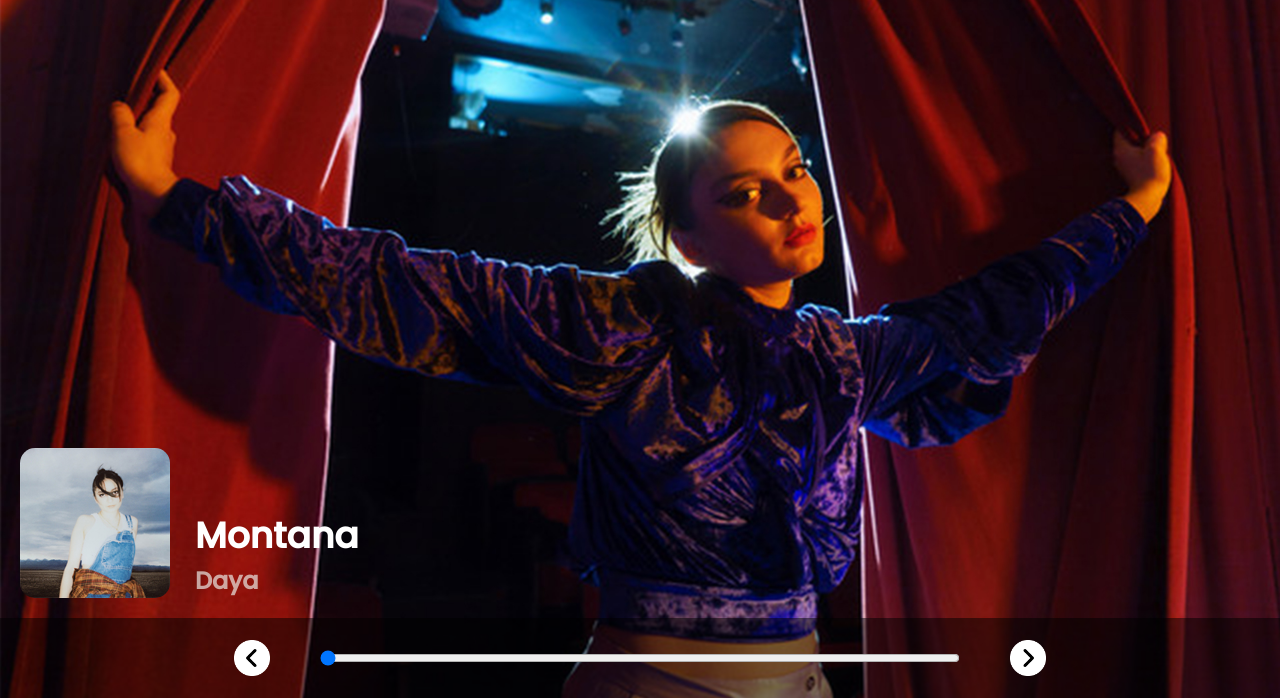
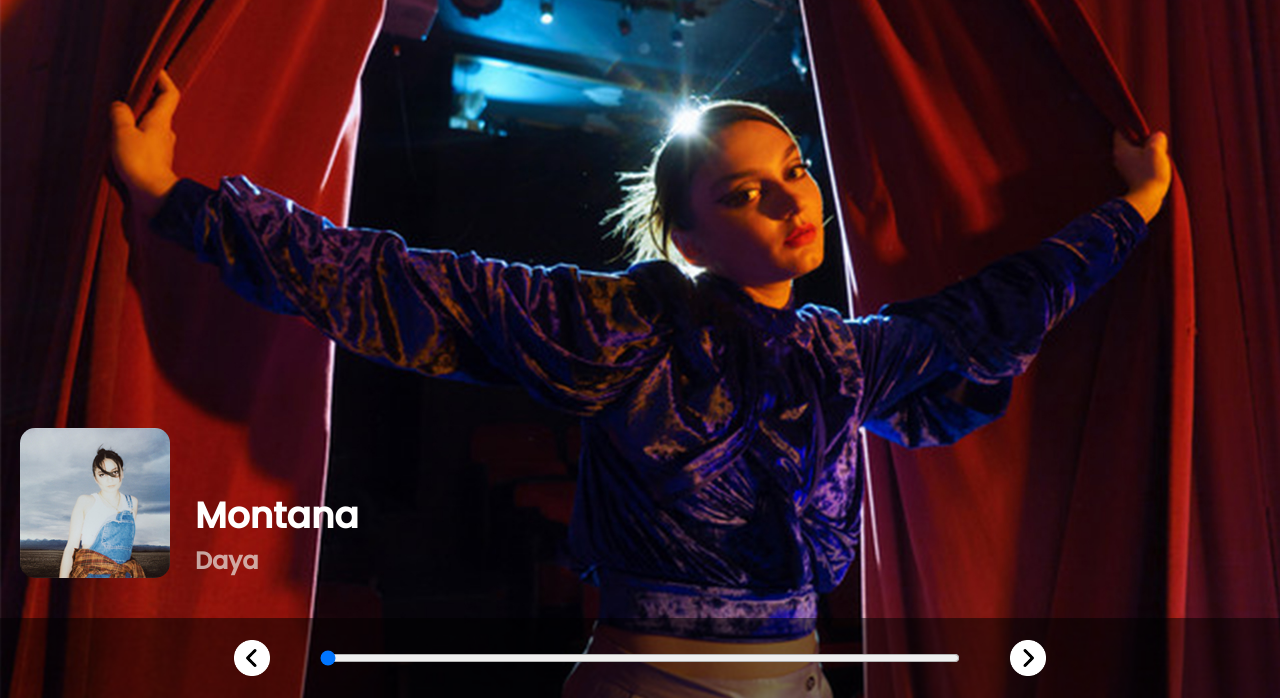
Before and after one commit to abhimanyu175/SpotifyClone, a plain HTML site: page index.html in a window 1280 px wide. Shown: the part 102-800 px from the top of the page. Drawn offline with Linux system fonts and the light colour scheme.

Commit message:
Update style.css

```diff
--- a/style.css
+++ b/style.css
@@ -205,7 +205,7 @@ h3 {
     #albumart {
         width: 150px;
         height: 150px;
-        margin-bottom: 100px;
+        margin-bottom: 120px;
     }
 
     .sideways {
@@ -215,7 +215,7 @@ h3 {
     .topdown {
         display: flex;
         flex-direction: column-reverse;
-        padding-bottom: 100px;
+        padding-bottom: 120px;
         padding-left: 25px;
     }
 
```
